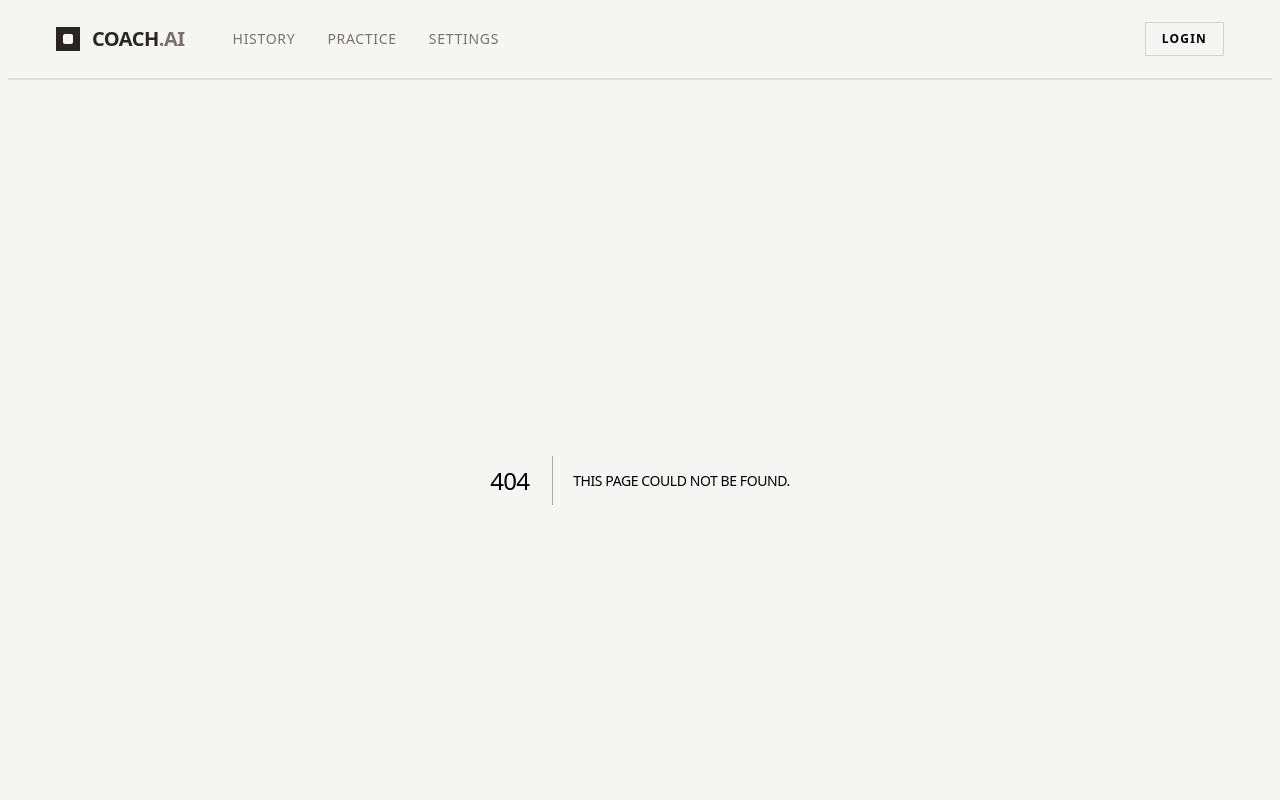
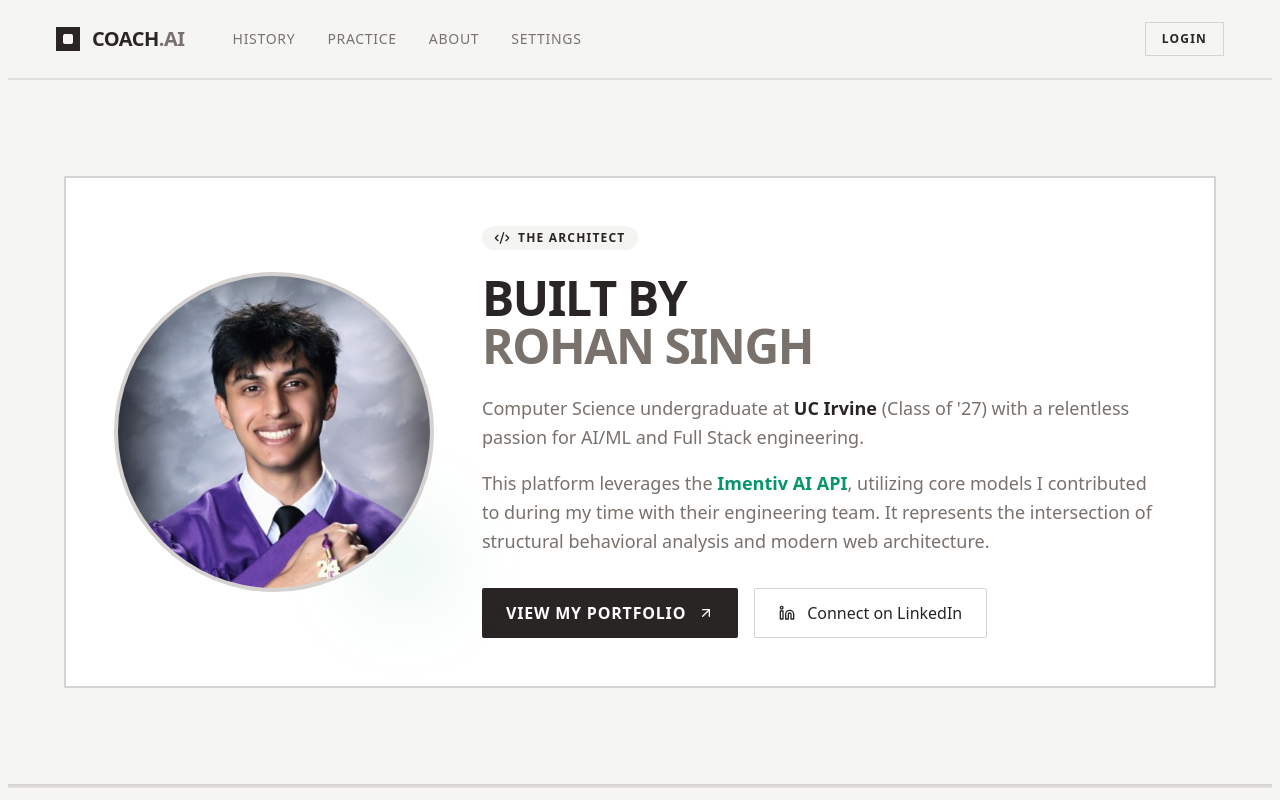
Before and after one commit to rohan1234usa/behavioral-coach, a Next.js app in the folder apps/web/: page /about in a window 1280 px wide. Before the commit this address had no page. Shown: the top 800 px of the page. Built offline with nearby package versions, Linux system fonts and the light colour scheme; no server answers.

Commit message:
Added an About me page

```diff
--- a/apps/web/package.json
+++ b/apps/web/package.json
@@ -9,6 +9,7 @@
     "lint": "eslint"
   },
   "dependencies": {
+    "@next/third-parties": "^16.1.6",
     "axios": "^1.13.2",
     "clsx": "^2.1.1",
     "lucide-react": "^0.561.0",
--- /dev/null
+++ b/apps/web/src/app/about/page.tsx
@@ -0,0 +1,9 @@
+import AboutSection from '@/components/AboutSection';
+
+export default function AboutPage() {
+    return (
+        <div className="min-h-[calc(100vh-theme(spacing.20)-theme(spacing.24))] flex flex-col">
+            <AboutSection />
+        </div>
+    );
+}
--- a/apps/web/src/app/layout.tsx
+++ b/apps/web/src/app/layout.tsx
@@ -3,6 +3,7 @@
 import { Space_Grotesk, IBM_Plex_Sans } from 'next/font/google';
 import Link from 'next/link';
 import { Square } from 'lucide-react';
+import { GoogleAnalytics } from '@next/third-parties/google';
 
 const spaceGrotesk = Space_Grotesk({
   subsets: ['latin'],
@@ -78,6 +79,7 @@
               <div className="hidden md:flex gap-8 text-sm font-medium text-muted-foreground uppercase tracking-wider">
                 <Link href="/dashboard" className="hover:text-foreground transition-colors">History</Link>
                 <Link href="/arena" className="hover:text-foreground transition-colors">Practice</Link>
+                <Link href="/about" className="hover:text-foreground transition-colors">About</Link>
                 <Link href="/settings" className="hover:text-foreground transition-colors">Settings</Link>
               </div>
             </div>
@@ -110,6 +112,7 @@
 
         </div>
       </body>
+      <GoogleAnalytics gaId={process.env.NEXT_PUBLIC_GA_ID || ''} />
     </html>
   );
 }
--- a/apps/web/src/app/page.tsx
+++ b/apps/web/src/app/page.tsx
@@ -1,5 +1,6 @@
 import Link from 'next/link';
 import { ArrowUpRight, Scale, Brain, Crosshair } from 'lucide-react';
+
 
 export default function LandingPage() {
   return (
@@ -65,6 +66,9 @@
 
       </section>
 
+
+
+
       {/* FOOTER CALL */}
       <section className="py-24 px-6 text-center bg-foreground text-background">
         <h2 className="text-4xl md:text-6xl font-sans font-bold uppercase tracking-tight mb-8">
--- /dev/null
+++ b/apps/web/src/components/AboutSection.tsx
@@ -0,0 +1,75 @@
+import Link from 'next/link';
+import { ArrowUpRight, Github, Linkedin, Code2 } from 'lucide-react';
+
+export default function AboutSection() {
+    return (
+        <section className="py-24 px-6 md:px-12 border-b-2 border-border bg-background">
+            <div className="max-w-6xl mx-auto">
+                <div className="flex flex-col md:flex-row items-center bg-surface border-2 border-border p-8 md:p-12 gap-12 hover:shadow-[8px_8px_0_0_rgba(41,37,36,0.1)] transition-shadow duration-300">
+
+                    {/* PROFILE IMAGE */}
+                    <div className="relative shrink-0">
+                        <div className="w-64 h-64 md:w-80 md:h-80 rounded-full border-4 border-primary/10 overflow-hidden bg-secondary relative z-10">
+                            {/*
+                 TODO: Update src with actual profile image.
+                 Recommended size: 400x400px
+              */}
+                            <img
+                                src="/rohan-profile.png"
+                                alt="Rohan Singh - Full Stack Developer"
+                                className="w-full h-full object-cover"
+                            />
+                        </div>
+
+                        {/* Decorative Element */}
+                        <div className="absolute -bottom-4 -right-4 w-24 h-24 bg-accent/10 rounded-full blur-2xl -z-0"></div>
+                    </div>
+
+                    {/* TEXT CONTENT */}
+                    <div className="flex-1 text-center md:text-left">
+                        <div className="inline-flex items-center gap-2 px-3 py-1 rounded-full bg-primary/5 text-primary text-xs font-bold uppercase tracking-widest mb-6">
+                            <Code2 className="w-4 h-4" />
+                            <span>The Architect</span>
+                        </div>
+
+                        <h2 className="text-3xl md:text-5xl font-sans font-bold uppercase tracking-tight mb-6 text-foreground">
+                            Built by <br className="hidden md:block" />
+                            <span className="text-muted-foreground">Rohan Singh</span>
+                        </h2>
+
+                        <div className="space-y-4 text-lg text-muted-foreground leading-relaxed font-medium mb-8 max-w-2xl">
+                            <p>
+                                Computer Science undergraduate at <span className="text-foreground font-semibold">UC Irvine</span> (Class of '27) with a relentless passion for AI/ML and Full Stack engineering.
+                            </p>
+                            <p>
+                                This platform leverages the <span className="text-accent font-bold">Imentiv AI API</span>, utilizing core models I contributed to during my time with their engineering team. It represents the intersection of structural behavioral analysis and modern web architecture.
+                            </p>
+                        </div>
+
+                        <div className="flex flex-col sm:flex-row gap-4 justify-center md:justify-start">
+                            <a
+                                href="https://built-by-rohan.vercel.app/"
+                                target="_blank"
+                                rel="noopener noreferrer"
+                                className="stone-button inline-flex items-center justify-center gap-3"
+                            >
+                                View My Portfolio <ArrowUpRight className="w-4 h-4" />
+                            </a>
+
+                            <a
+                                href="https://www.linkedin.com/in/rohan123/"
+                                target="_blank"
+                                rel="noopener noreferrer"
+                                className="stone-button-secondary inline-flex items-center justify-center gap-3 bg-transparent"
+                            >
+                                <Linkedin className="w-4 h-4" />
+                                Connect on LinkedIn
+                            </a>
+                        </div>
+                    </div>
+
+                </div>
+            </div>
+        </section>
+    );
+}
```
Also changed, not shown: apps/web/public/rohan-profile.png (added), 1 other file (tests, documents, lock files or other folders).
